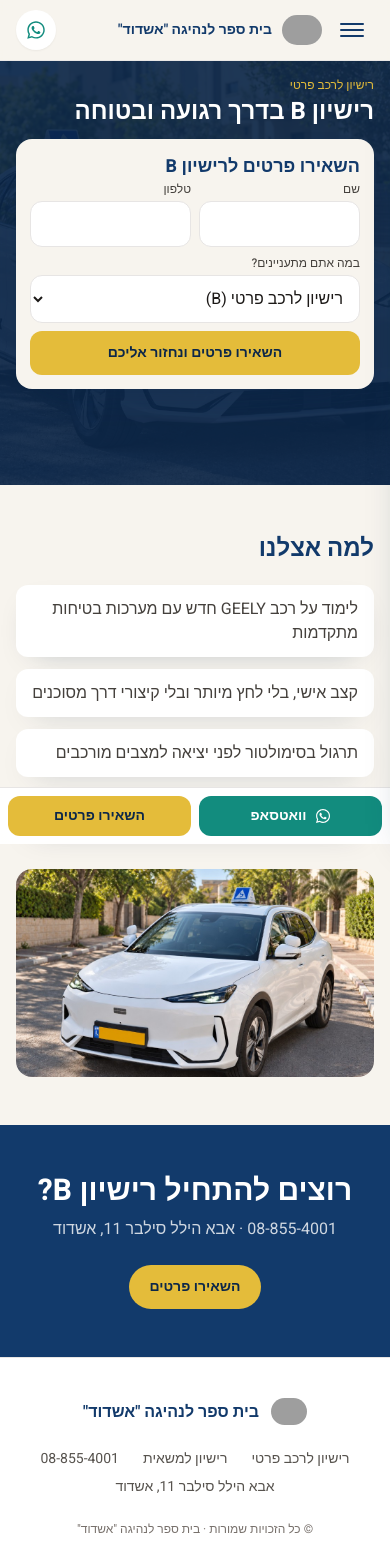
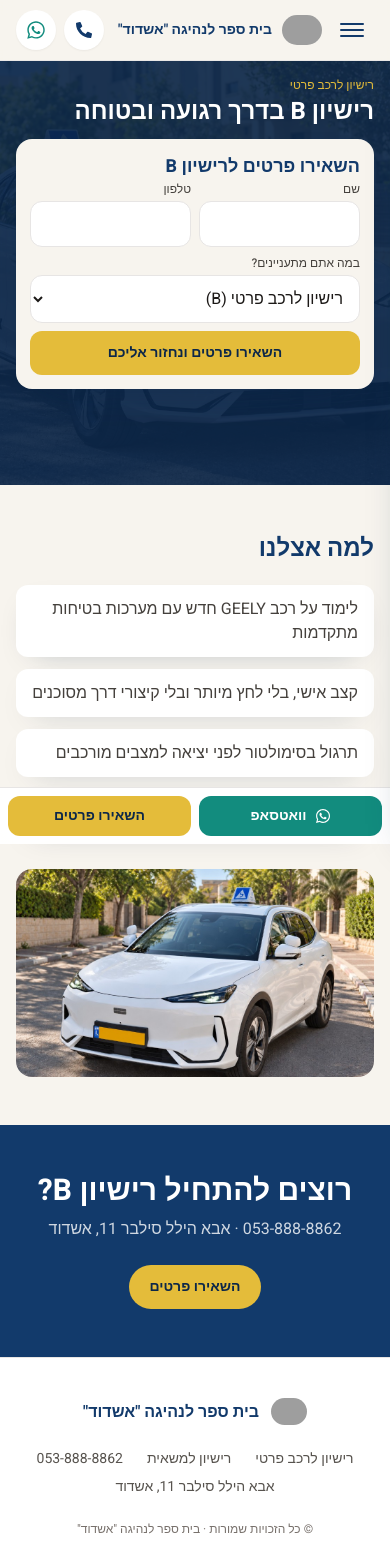
Before and after one commit to b-Tomer/Ashdod---Driving-school, a Next.js app: page /b-license in a window 390 px wide. Shown: the top 1568 px of the page. Built offline with nearby package versions, Linux system fonts and the light colour scheme; grey boxes are pictures that could not be loaded; a web font is replaced by a local one.

Commit message:
Update contact information in site data and enhance Header component with phone icon for direct calling functionality.

```diff
--- a/src/Components/Header.jsx
+++ b/src/Components/Header.jsx
@@ -2,7 +2,7 @@ import Image from 'next/image';
 import Link from 'next/link';
 import { useRouter } from 'next/router';
 import { useEffect, useState } from 'react';
-import { FaWhatsapp } from 'react-icons/fa';
+import { FaPhoneAlt, FaWhatsapp } from 'react-icons/fa';
 import { SITE } from '@/data/site';
 import { scrollToSection } from '@/utils/helpers';
 import SideNav from './SideNav';
@@ -104,6 +104,13 @@ export default function Header() {
 
           <div className="flex shrink-0 items-center gap-2">
             <a
+              href={SITE.phoneHref}
+              className="inline-flex h-10 w-10 items-center justify-center rounded-full bg-white text-navy shadow-sm"
+              aria-label="התקשרו אלינו"
+            >
+              <FaPhoneAlt className="h-4 w-4" />
+            </a>
+            <a
               href={SITE.whatsappHref}
               target="_blank"
               rel="noopener noreferrer"
--- a/src/data/site.js
+++ b/src/data/site.js
@@ -1,10 +1,10 @@
 export const SITE = {
   name: 'בית ספר לנהיגה "אשדוד"',
   shortName: 'אשדוד',
-  phone: '08-855-4001',
-  phoneHref: 'tel:+97288554001',
+  phone: '053-888-8862',
+  phoneHref: 'tel:+972538888862',
   whatsapp: '053-888-8862',
-  whatsappHref: 'https://wa.me/9720538888862',
+  whatsappHref: 'https://wa.me/972538888862',
   email: 'shimonbenaim@gmail.com',
   emailHref: 'mailto:shimonbenaim@gmail.com',
   address: 'אבא הילל סילבר 11, אשדוד',
```
